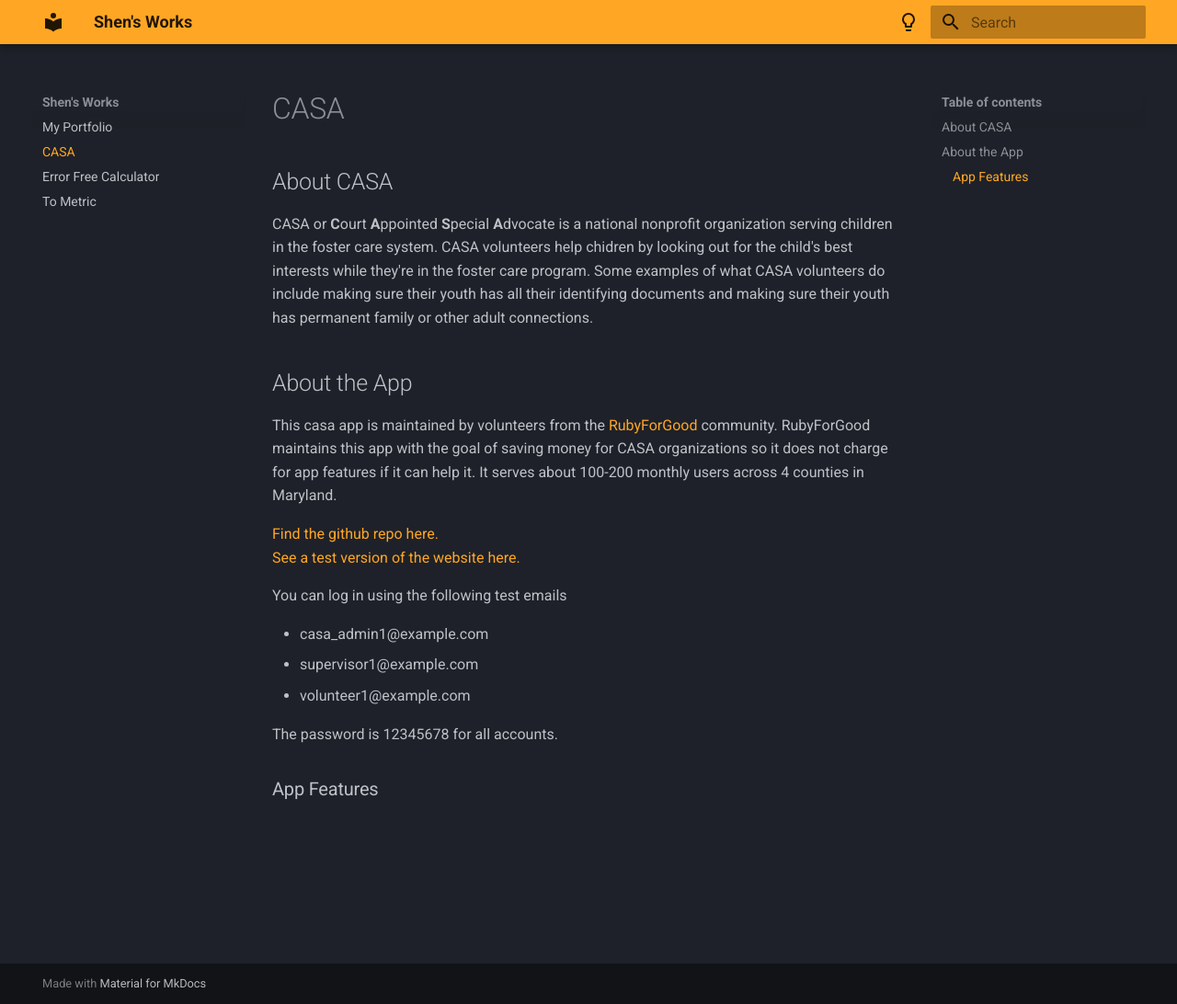
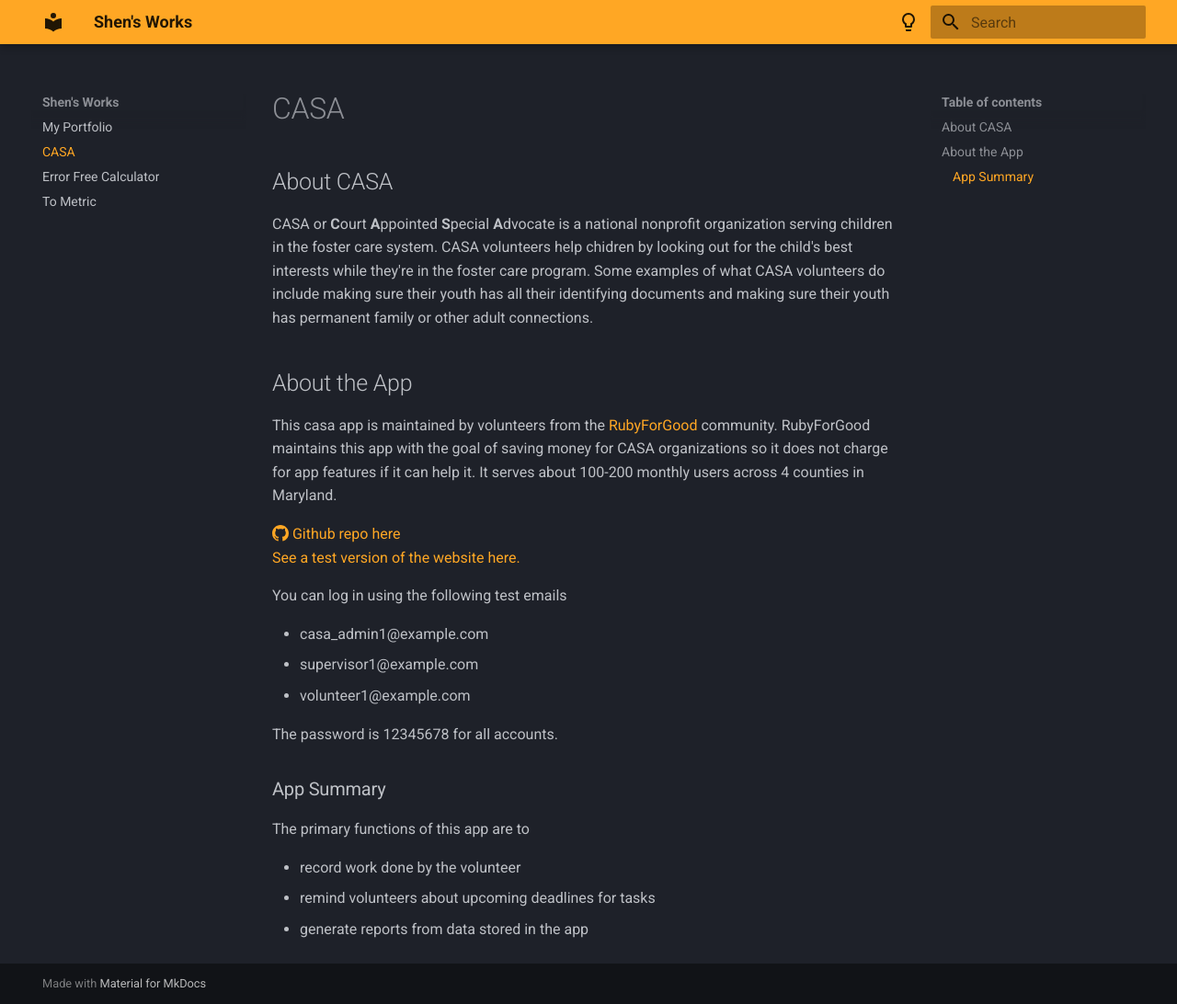
Before and after one commit to FireLemons/portfolio, an MkDocs documentation site: the page built from docs/casa.md, in a window 1280 px wide and 1092 px high. Shown: the whole window at 92% size. Built offline with MkDocs 1.6.1 and Material for MkDocs 9.7.7, drawn with Linux system fonts in a browser that asks for light colours.

Commit message:
filled out app summary a little

```diff
--- a/docs/casa.md
+++ b/docs/casa.md
@@ -5,7 +5,7 @@
 ## About the App
 This casa app is maintained by volunteers from the [RubyForGood](https://rubyforgood.org/) community. RubyForGood maintains this app with the goal of saving money for CASA organizations so it does not charge for app features if it can help it. It serves about 100-200 monthly users across 4 counties in Maryland.
 
-[Find the github repo here.](https://github.com/rubyforgood/casa)
+[:octicons-mark-github-16: Github repo here](https://github.com/rubyforgood/casa)
 [See a test version of the website here.](https://casa-qa.herokuapp.com/)
 
 You can log in using the following test emails
@@ -16,4 +16,9 @@
 
  The password is 12345678 for all accounts.
 
-### App Features
+### App Summary
+The primary functions of this app are to
+
+ - record work done by the volunteer
+ - remind volunteers about upcoming deadlines for tasks
+ - generate reports from data stored in the app
```
